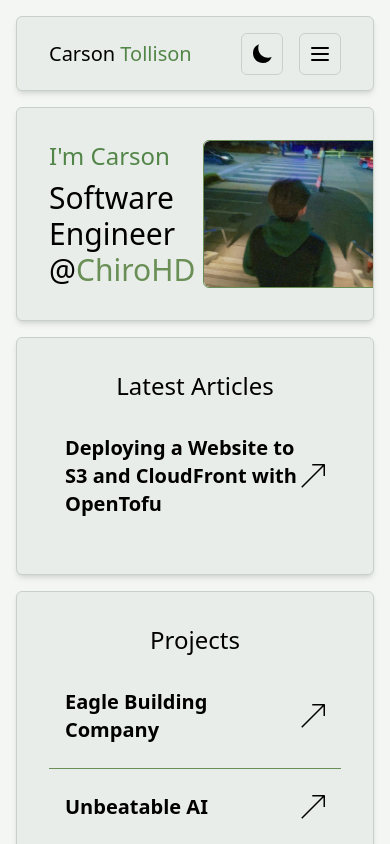
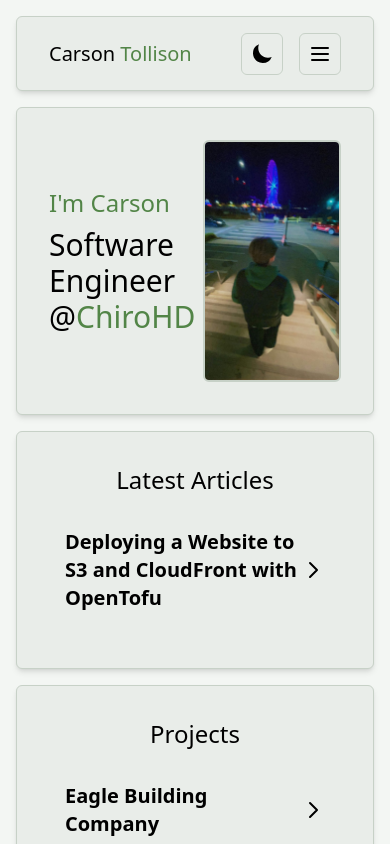
Before and after one commit to c-tollison/carson-dev, a React (Vite) app: page / in a window 390 px wide. Shown: the top 844 px of the page. Built offline with nearby package versions, Linux system fonts and the light colour scheme.

Commit message:
quick styling updates

```diff
--- a/src/components/Article/articles-list/articles-list.tsx
+++ b/src/components/Article/articles-list/articles-list.tsx
@@ -49,13 +49,18 @@ export default function ArticlesList() {
                                         <div>
                                             <svg
                                                 xmlns='http://www.w3.org/2000/svg'
-                                                viewBox='0 0 32 32'
+                                                fill='none'
+                                                viewBox='0 0 24 24'
+                                                strokeWidth='2'
+                                                stroke={
+                                                    colorModeContext.colorMode === ColorMode.Dark ? 'white' : 'black'
+                                                }
                                                 className='w-6 h-6'
-                                                fill={colorModeContext.colorMode === ColorMode.Dark ? 'white' : 'black'}
                                             >
                                                 <path
-                                                    d='M31 0H15v2h13.59L.29 30.29 1.7 31.7 30 3.41V16h2V1a1 1 0 0 0-1-1z'
-                                                    data-name='5-Arrow Up'
+                                                    strokeLinecap='round'
+                                                    strokeLinejoin='round'
+                                                    d='M9 5l7 7-7 7'
                                                 />
                                             </svg>
                                         </div>
--- a/src/components/cards/contact-info.tsx
+++ b/src/components/cards/contact-info.tsx
@@ -9,7 +9,7 @@ export default function ContactInfo() {
         <a href='mailto:tollisoncarson@gmail.com'>
             <div className='h-full flex flex-col justify-between'>
                 <div className='flex justify-between'>
-                    <div className='text-wrap w-[100px]'>Want to connect?</div>
+                    <div className='text-wrap w-[100px] md:text-3xl'>Want to connect?</div>
                     <svg
                         xmlns='http://www.w3.org/2000/svg'
                         viewBox='0 0 32 32'
--- a/src/components/cards/hero.tsx
+++ b/src/components/cards/hero.tsx
@@ -7,7 +7,7 @@ export default function Hero() {
                 <a
                     href='https://www.chirohd.com/'
                     target='_blank'
-                    className='text-accent hover:underline'
+                    className='text-primary hover:underline'
                 >
                     ChiroHD
                 </a>
--- a/src/components/projects/project/project.tsx
+++ b/src/components/projects/project/project.tsx
@@ -43,13 +43,16 @@ export default function Project({ title, description, tech, openModal }: Project
                         <div>
                             <svg
                                 xmlns='http://www.w3.org/2000/svg'
-                                viewBox='0 0 32 32'
+                                fill='none'
+                                viewBox='0 0 24 24'
+                                strokeWidth='2'
+                                stroke={colorModeContext.colorMode === ColorMode.Dark ? 'white' : 'black'}
                                 className='w-6 h-6'
-                                fill={colorModeContext.colorMode === ColorMode.Dark ? 'white' : 'black'}
                             >
                                 <path
-                                    d='M31 0H15v2h13.59L.29 30.29 1.7 31.7 30 3.41V16h2V1a1 1 0 0 0-1-1z'
-                                    data-name='5-Arrow Up'
+                                    strokeLinecap='round'
+                                    strokeLinejoin='round'
+                                    d='M9 5l7 7-7 7'
                                 />
                             </svg>
                         </div>
--- a/src/routes/dashboard/dashboard.tsx
+++ b/src/routes/dashboard/dashboard.tsx
@@ -33,14 +33,15 @@ function Dashboard() {
                 <div className='flex items-center justify-center w-full md:w-1/2'>
                     <Hero />
                 </div>
-                <div className='relative w-full md:w-1/2 aspect-[4/3] border rounded-md border-accent'>
+                <div className='relative w-full md:w-1/2 overflow-hidden rounded-md border border-border border-2'>
                     <img
                         src='ct.jpeg'
                         alt='Sample'
-                        className='absolute inset-0 w-full h-full object-cover rounded-md'
+                        className='w-full h-full object-cover object-center'
                     />
                 </div>
             </Card>
+
             <Card
                 cols='col-span-full lg:col-span-2'
                 rows='lg:row-span-5'
```
